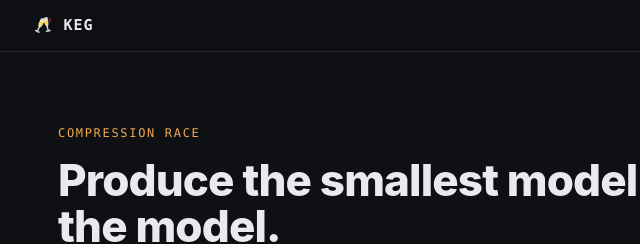
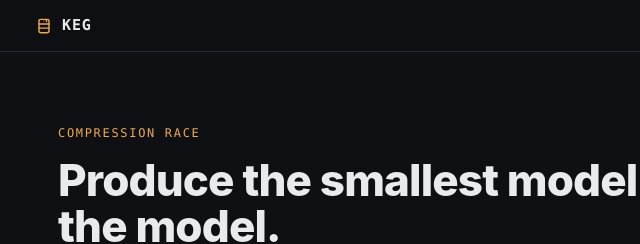
Before and after one commit to buckZz7/Keg, a plain HTML site: page docs/index.html in a window 1280 px wide. Shown: the top 244 px of the page, 86-726 px from the left. Drawn offline with Linux system fonts and the light colour scheme.

Commit message:
Keg site: replace emoji with SVG keg logo mark

```diff
--- a/docs/index.html
+++ b/docs/index.html
@@ -23,7 +23,8 @@
   /* header */
   header{border-bottom:1px solid var(--line);position:sticky;top:0;background:rgba(14,16,19,.92);backdrop-filter:blur(6px);z-index:10}
   .nav{display:flex;align-items:center;gap:20px;padding:14px 0}
-  .nav .mark{font-family:var(--mono);font-weight:700;font-size:15px;letter-spacing:.06em;color:var(--accent2)}
+  .nav .mark{font-family:var(--mono);font-weight:700;font-size:15px;letter-spacing:.06em;color:var(--accent2);display:flex;align-items:center;gap:8px}
+  .nav .mark svg{display:block;color:var(--accent2)}
   .nav .mark b{color:var(--ink)}
   .nav .links{margin-left:auto;display:flex;gap:18px;font-size:13px;color:var(--muted)}
   .nav .links a{color:var(--muted)}
@@ -96,7 +97,16 @@
 
 <header>
   <div class="wrap nav">
-    <div class="mark">&#129346; <b>KEG</b></div>
+    <div class="mark">
+      <svg width="20" height="20" viewBox="0 0 24 24" fill="none" stroke="currentColor" stroke-width="1.7" stroke-linecap="round" stroke-linejoin="round" aria-hidden="true">
+        <path d="M8.5 4h7c1.4 0 2.5.9 2.5 2v12c0 1.1-1.1 2-2.5 2h-7c-1.4 0-2.5-.9-2.5-2V6c0-1.1 1.1-2 2.5-2Z"/>
+        <path d="M6 9.5h12"/>
+        <path d="M6 14.5h12"/>
+        <circle cx="12" cy="6" r=".7" fill="currentColor" stroke="none"/>
+        <path d="M15 6.5v-1.6"/>
+      </svg>
+      <b>KEG</b>
+    </div>
     <div class="links">
       <a href="#race">The race</a>
       <a href="#board">Board</a>
```
